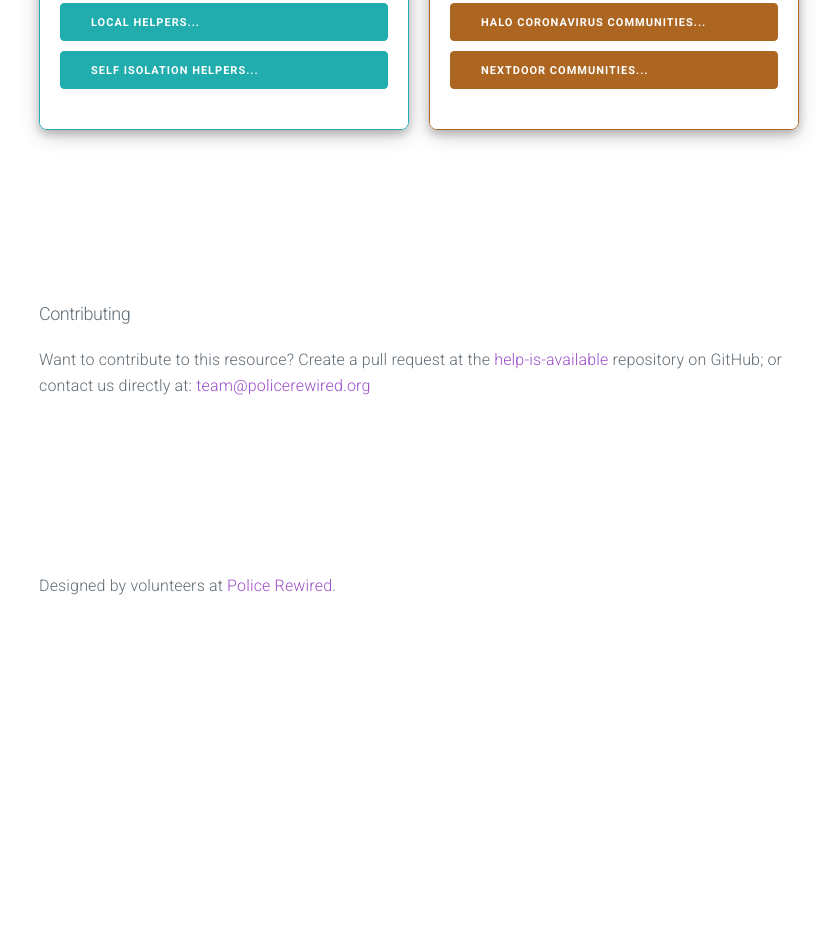
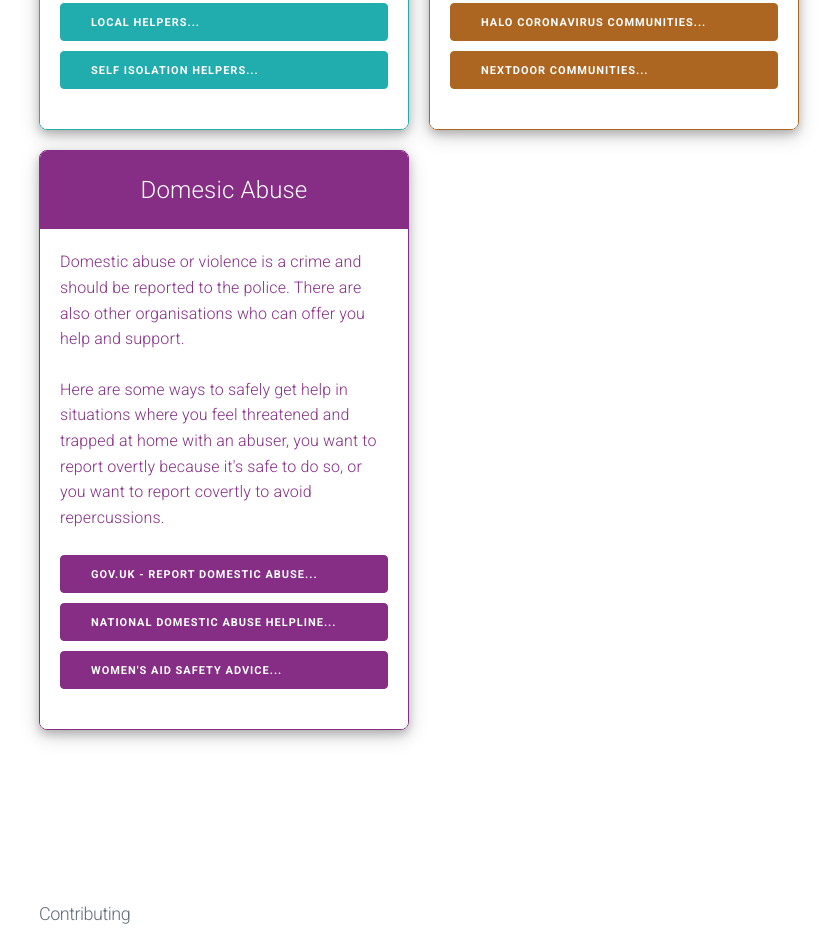
Before and after one commit to PoliceRewired/help-is-available, a plain HTML site: page index.html in a window 1280 px wide. Shown: the part 1159-2109 px from the top of the page, without its empty margins (221-1058 px from the left). Before the commit the page ends 1858 px from the top, so only its background shows below. Drawn offline with Linux system fonts and the light colour scheme; a script that the page names is missing.

Commit message:
Add advice and guidance for domestic abuse victims - Added a new section with links to domestic abuse help

```diff
--- a/index.html
+++ b/index.html
@@ -106,6 +106,25 @@
 						</div>
 					</div>
 				</div>
+				<div class="row">
+					<div class="column">
+						<div class="volunteering-cell purple">
+							<div class="first">Domesic Abuse</div>
+							<div class="second">
+								<p>Domestic abuse or violence is a crime and should be reported to the police. There
+									are also other organisations who can offer you help and support.</p>
+								<p>Here are some ways to safely get help in situations where you feel threatened and
+									trapped at home with an abuser, you want to report overtly because it's safe to do
+									so, or you want to report covertly to avoid repercussions.</p>
+								<a class="button purple" target="_blank" href="https://www.gov.uk/report-domestic-abuse">GOV.UK - report domestic abuse...</a>
+								<a class="button purple" target="_blank" href="https://www.nationaldahelpline.org.uk/">National domestic abuse helpline...</a>
+								<a class="button purple" target="_blank" href="https://www.womensaid.org.uk/covid-19-coronavirus-safety-advice-for-survivors/">Women's Aid safety advice...</a>
+							</div>
+						</div>
+					</div>
+					<div class="column">
+					</div>
+				</div>
 			</section>
 
 			<section class="container" id="contributing">
--- a/styles/main.css
+++ b/styles/main.css
@@ -54,6 +54,7 @@
 .volunteering-cell.red { border-color: #AD2121; }
 .volunteering-cell.cyan { border-color: #21ADAD; }
 .volunteering-cell.orange { border-color: #AD6621; }
+.volunteering-cell.purple { border-color: #862d86; }
 
 div.first {
 	text-align: center;
@@ -75,6 +76,7 @@ div.first,div.second {
 .button.green { background-color: #21AD21; border-color: #21AD21; }
 .button.cyan { background-color: #21ADAD; border-color: #21ADAD; }
 .button.orange { background-color: #AD6621; border-color: #AD6621; }
+.button.purple { background-color: #862d86; border-color: #862d86; }
 
 .volunteering-cell.green div.first {
 	background-color:  #21AD21;
@@ -108,3 +110,11 @@ div.first,div.second {
 	background-color:  white;
 	color: #AD6621;
 }
+.volunteering-cell.purple div.first {
+	background-color:  #862d86;
+	color: white;
+}
+.volunteering-cell.purple div.second {
+	background-color:  white;
+	color: #862d86;
+}
```
